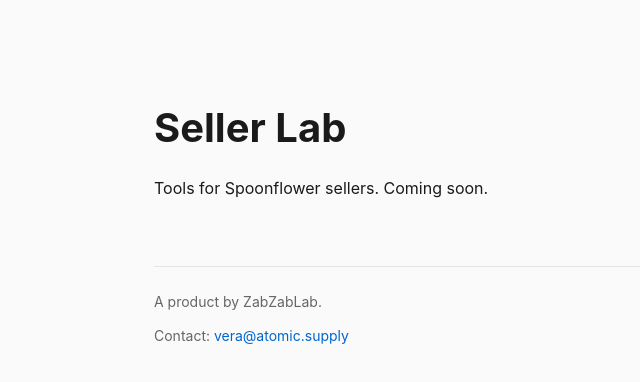
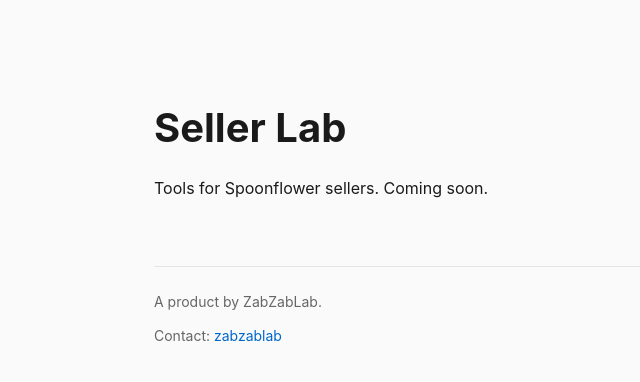
Before and after one commit to VeraZab/seller-lab-app, a Next.js app: page / in a window 1280 px wide. Shown: the top 382 px of the page, without its empty margins (190-830 px from the left). Built offline with nearby package versions, Linux system fonts and the light colour scheme.

Commit message:
Update contact email to zabzablab@gmail.com

```diff
--- a/app/page.tsx
+++ b/app/page.tsx
@@ -6,7 +6,7 @@
       <footer>
         <p>A product by ZabZabLab.</p>
         <p>
-          Contact: <a href="mailto:vera@atomic.supply">vera@atomic.supply</a>
+          Contact: <a href="mailto:zabzablab@gmail.com">zabzablab</a>
         </p>
       </footer>
     </main>
```
